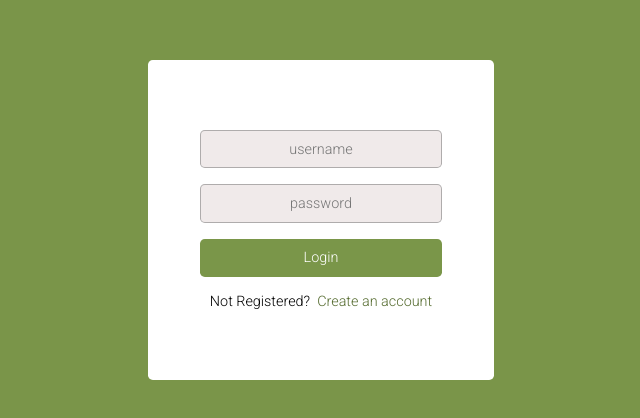
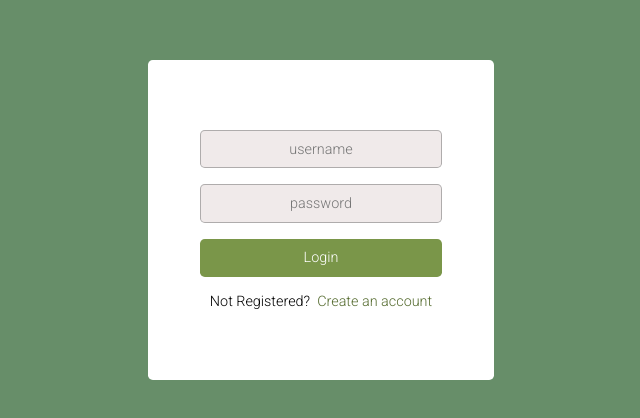
Before and after one commit to Amir2678/maktab-login, a plain HTML site: page index.html in a window 1280 px wide. Shown: the part 180-598 px from the top of the page, without its empty margins (319-959 px from the left). Drawn offline with Linux system fonts and the light colour scheme.

Commit message:
changed the background color of the main page

```diff
--- a/style.css
+++ b/style.css
@@ -15,7 +15,7 @@ html, body{
     flex-direction: column;
     width: 100%;
     height: 100%;
-    background-color: rgba(98, 130, 40, 0.842);
+    background-color: rgba(75, 121, 78, 0.842);
     justify-content: center;
     align-items: center;
 }
```
